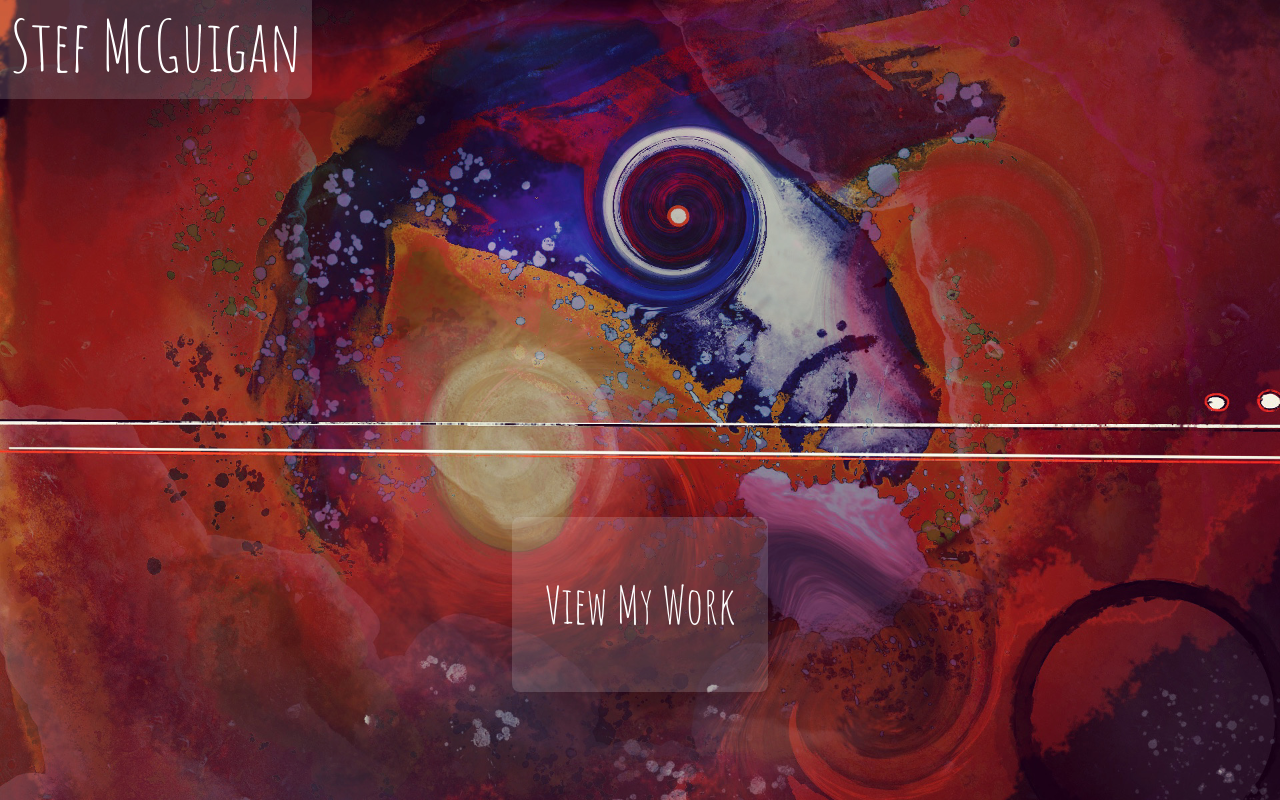
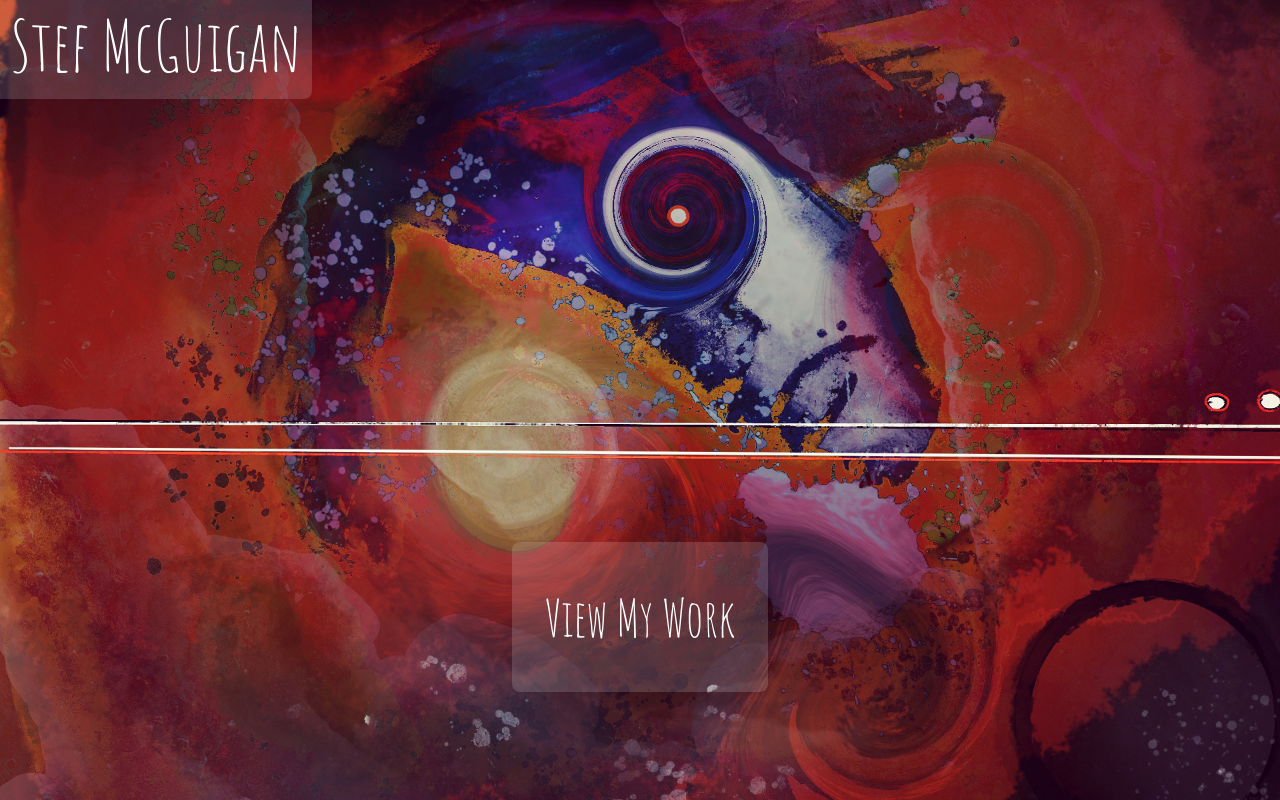
Before and after one commit to RhythmiCon/Stef-McGuigan-Art-ReactApp, a Next.js app: page / in a window 1280 px wide. Built offline with nearby package versions, Linux system fonts and the light colour scheme.

Commit message:
minor css changes

```diff
--- a/components/ViewWorkButton/ViewWorkButton.module.css
+++ b/components/ViewWorkButton/ViewWorkButton.module.css
@@ -26,6 +26,16 @@
    cursor: pointer;
 }
 
+@media screen and (max-width: 1800px) {
+   .button {
+      height: 150px;
+   }
+
+   .button:hover {
+      font-size: 4.5vw;
+   }
+}
+
 @media screen and (max-width: 1050px) {
    .button {
       width: 210px;
@@ -37,3 +47,9 @@
       font-size: 45px;
    }
 }
+
+@media screen and (max-width: 600px) {
+   .container {
+      min-height: 200px;
+   }
+}
```
